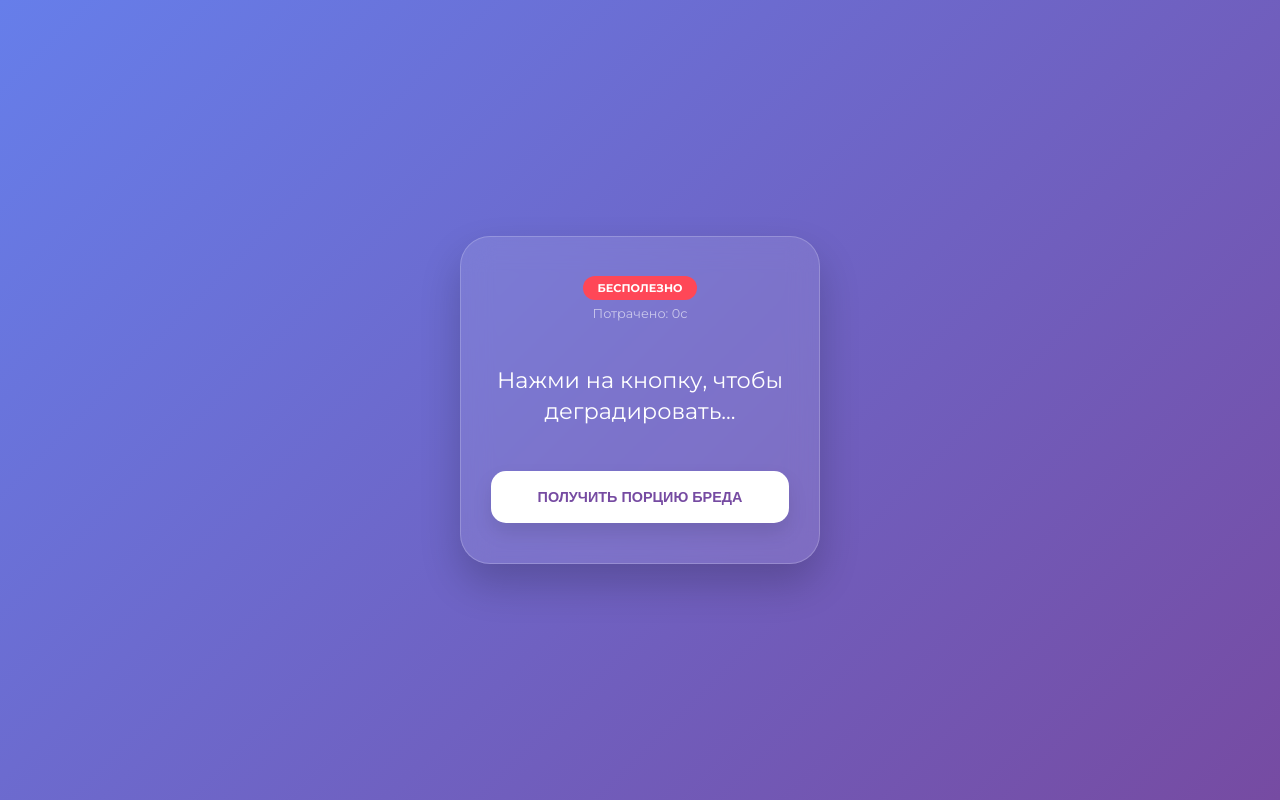
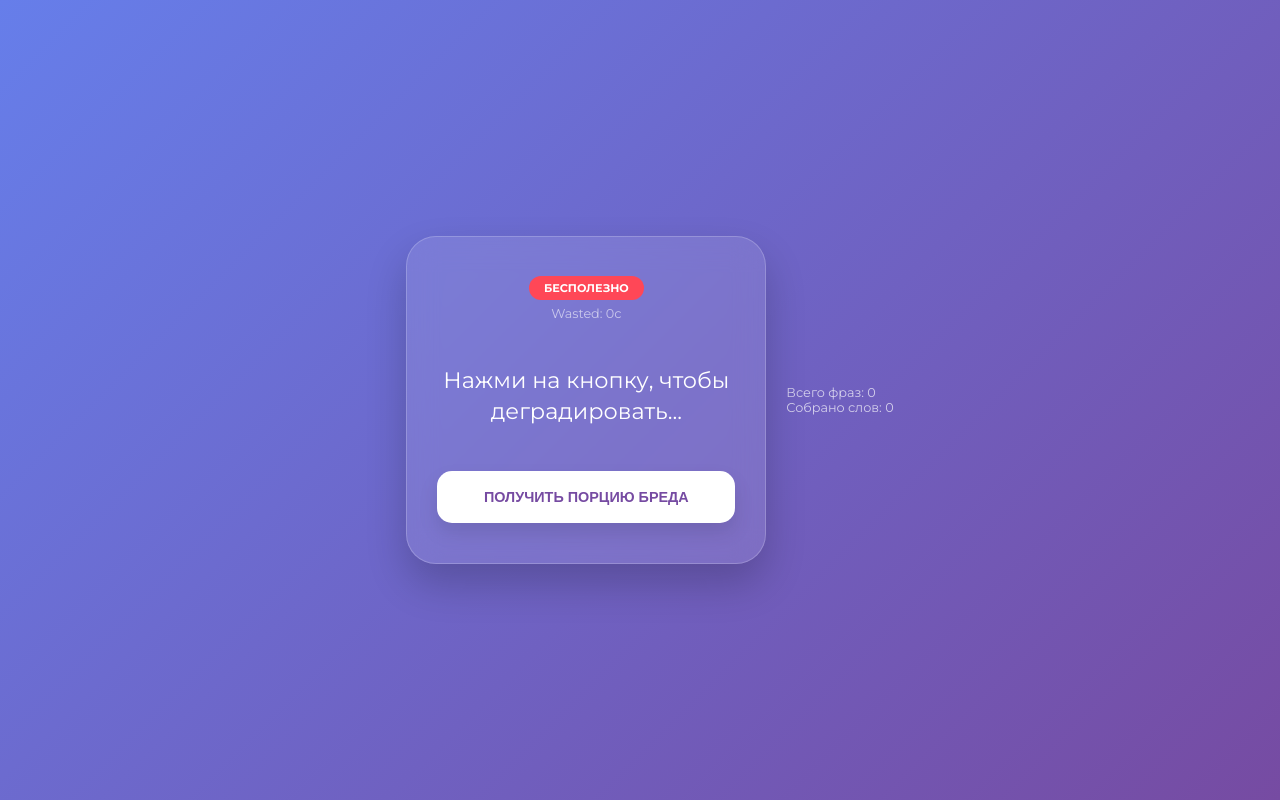
Before and after one commit to Finodev/trashfacts, a plain HTML site: page index.html in a window 1280 px wide. Drawn offline with Linux system fonts and the light colour scheme.

Commit message:
Update index.html

```diff
--- a/index.html
+++ b/index.html
@@ -12,7 +12,7 @@
         <div class="card">
             <div class="header">
                 <span class="badge">БЕСПОЛЕЗНО</span>
-                <div class="counter">Потрачено: <span id="sec">0</span>с</div>
+                <div class="counter">Wasted: <span id="sec">0</span>с</div>
             </div>
 
             <div class="content">
@@ -22,6 +22,10 @@
             <button id="next-btn">ПОЛУЧИТЬ ПОРЦИЮ БРЕДА</button>
         </div>
     </div>
-    <script src="script.js"></script>
+        <script src="script.js"></script>
+    <div class="stats" style="margin: 15px 0; font-size: 0.8rem; color: rgba(255,255,255,0.7);">
+    <p>Всего фраз: <span id="total-phrases">0</span></p>
+    <p>Собрано слов: <span id="total-words">0</span></p>
+    </div>
 </body>
 </html>
```
